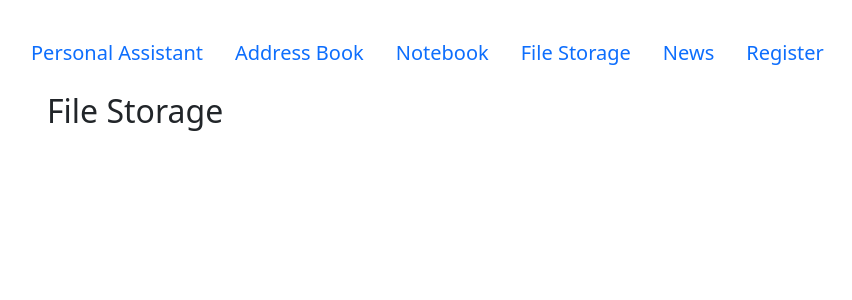
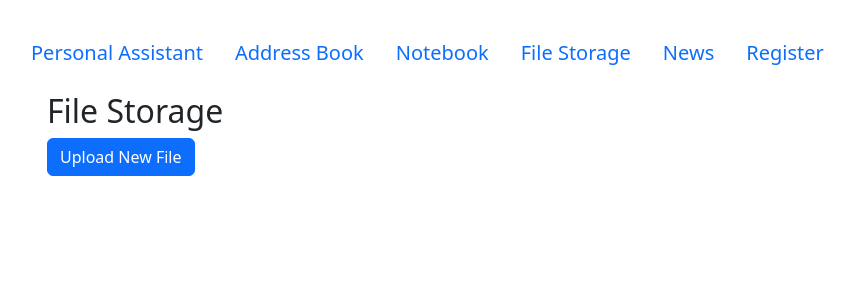
Before and after one commit to Maximus-22/PersonalAssistantWeb, a Django app: template personal_assistant/file_storage/templates/file_storage/all_files.html in a window 1280 px wide. Shown: the top 300 px of the page, without its empty margins (35-887 px from the left). Run offline with Django 3.2, Linux system fonts and the light colour scheme; the template is opened without the code that fills it, so the values that code supplies are empty.

Commit message:
add html pages

```diff
--- a/personal_assistant/file_storage/templates/file_storage/all_files.html
+++ b/personal_assistant/file_storage/templates/file_storage/all_files.html
@@ -7,7 +7,19 @@ File Storage
 {% block content %}
 <div class="container mt-3">
     <h2>File Storage</h2>
+    <a href="{% url 'file_storage:file-upload' %}" class="btn btn-primary">Upload New File</a>
 
+    <!-- Додавання списку файлів -->
+    <div class="mt-3">
+        {% for file in files %}
+            <div>
+                <h3>{{ file.title }}</h3>
+                <p>{{ file.description }}</p>
+                <!-- Посилання для завантаження файла -->
+                <a href="{{ file.file.url }}" download>Download</a>
+            </div>
+        {% endfor %}
+    </div>
 </div>
 
 {% endblock %}
```
Also changed, not shown: personal_assistant/file_storage/templates/file_storage/upload.html (added, +16 -0 lines).
